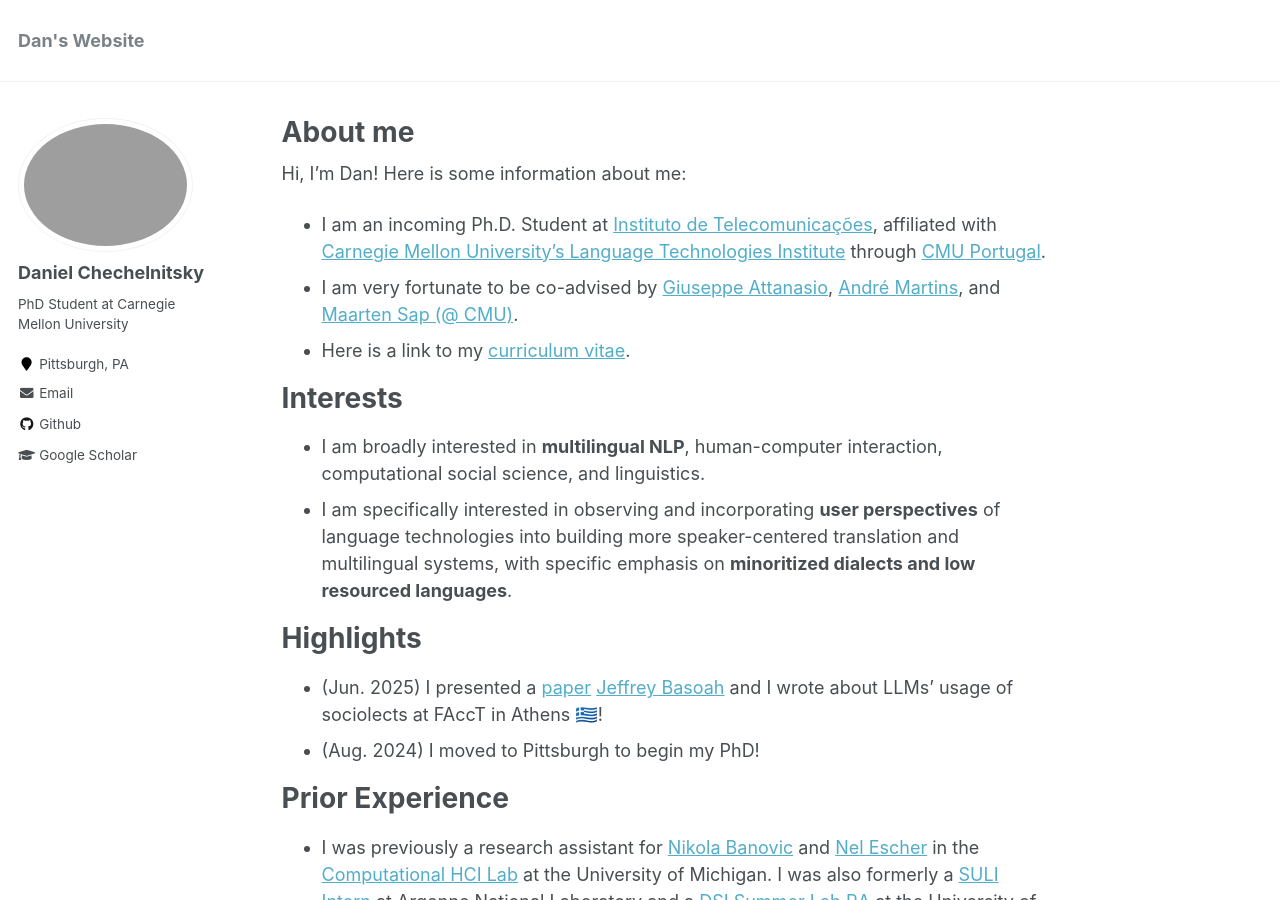
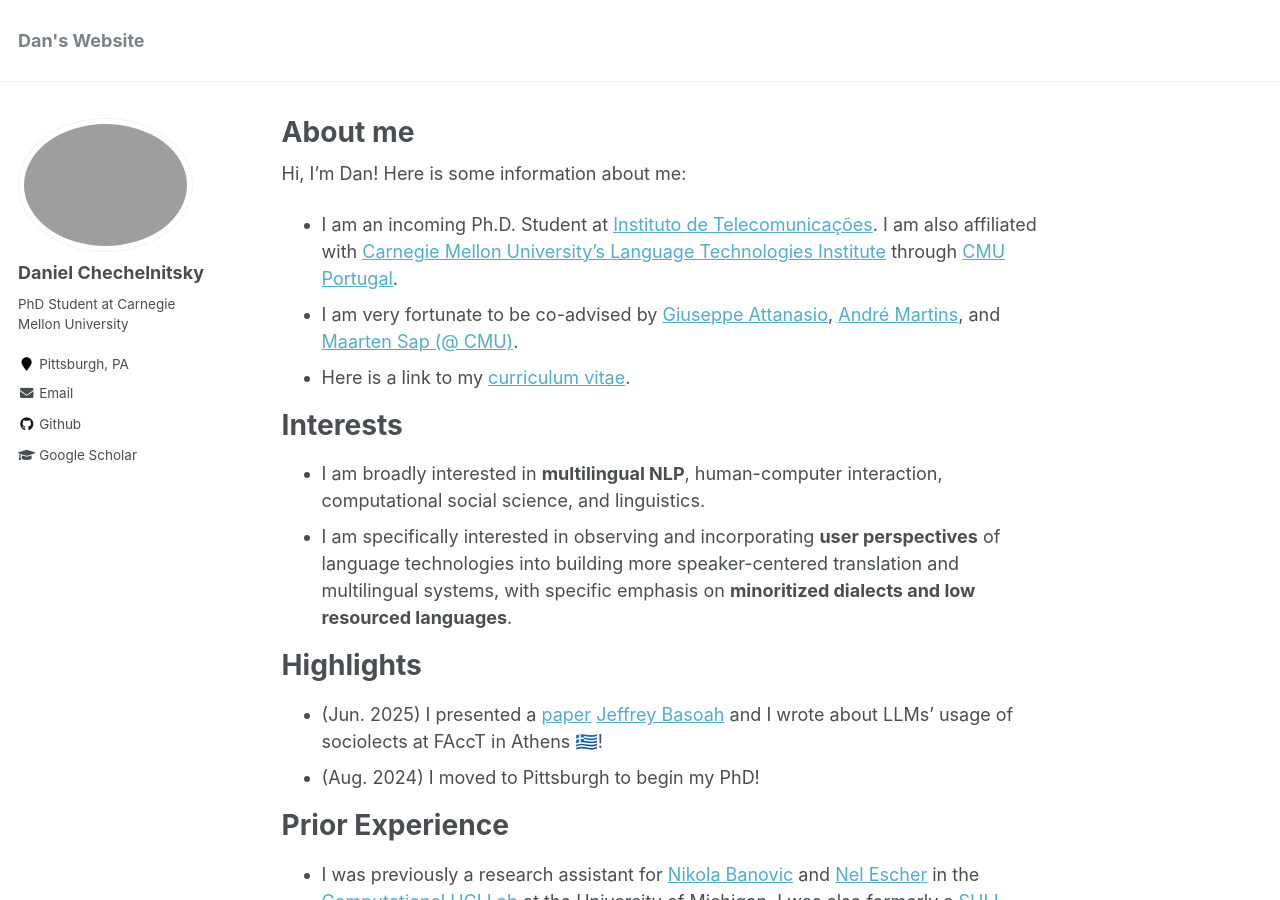
Before and after one commit to chechelnitskd/chechelnitskd.github.io, a Jekyll site: the page built from _pages/about.md, in a window 1280 px wide and 900 px high. Built offline with Jekyll 4.4.1, drawn with Linux system fonts in a browser that asks for light colours.

Commit message:
Update about.md

```diff
--- a/_pages/about.md
+++ b/_pages/about.md
@@ -9,7 +9,7 @@ redirect_from:
 ---
 
 Hi, I'm Dan! Here is some information about me:
-- I am an incoming Ph.D. Student at [Instituto de Telecomunicações](https://www.it.pt/), affiliated with [Carnegie Mellon University's Language Technologies Institute](https://www.lti.cs.cmu.edu/) through [CMU Portugal](https://cmuportugal.org/).
+- I am an incoming Ph.D. Student at [Instituto de Telecomunicações](https://www.it.pt/). I am also affiliated with [Carnegie Mellon University's Language Technologies Institute](https://www.lti.cs.cmu.edu/) through [CMU Portugal](https://cmuportugal.org/).
 - I am very fortunate to be co-advised by [Giuseppe Attanasio](https://gattanasio.cc/), [André Martins](https://andre-martins.github.io/), and [Maarten Sap (@ CMU)](https://maartensap.com/).
 - Here is a link to my [curriculum vitae](https://chechelnitskd.github.io/Chechelnitsky_CV_2025.pdf).
 
```
